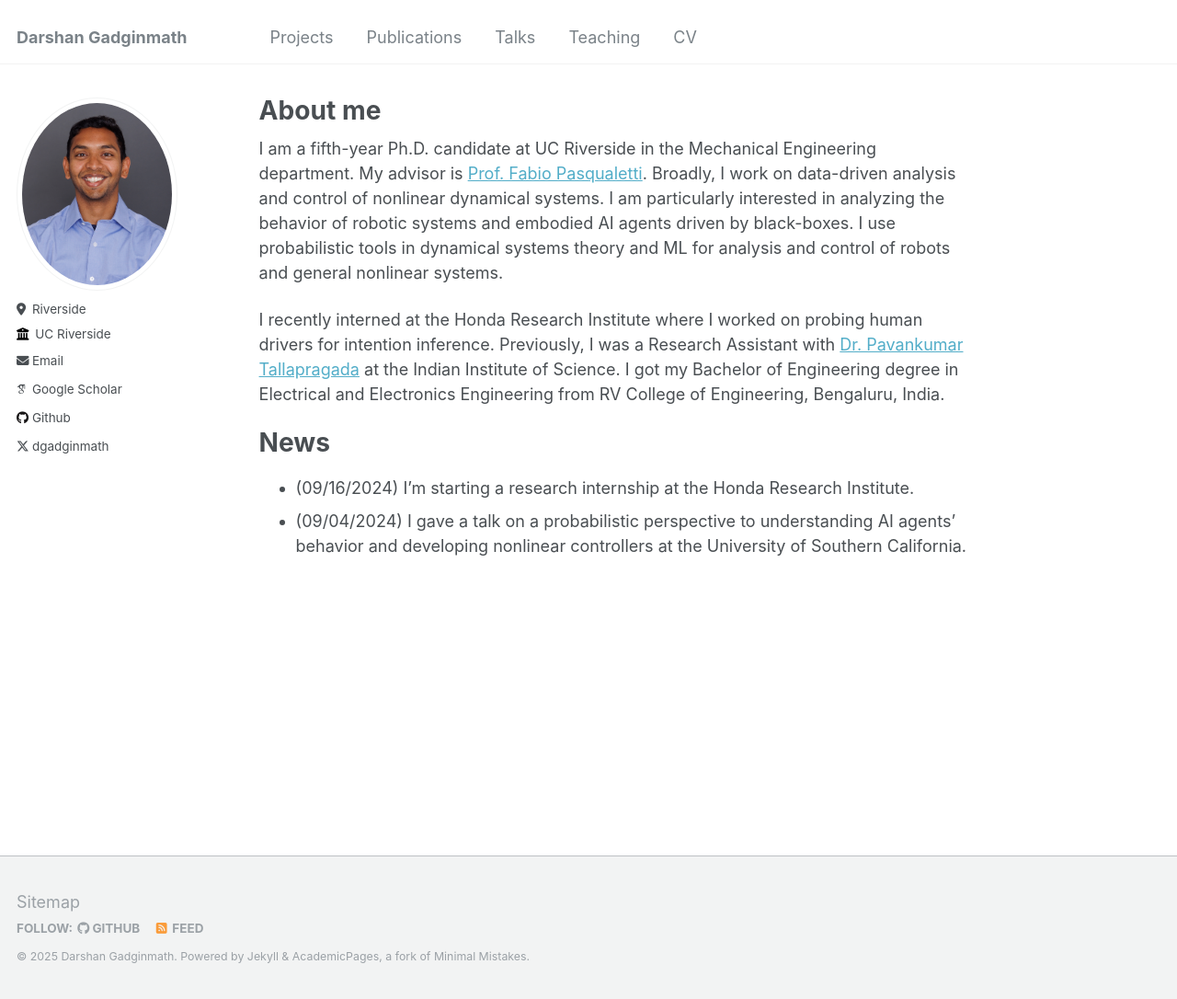
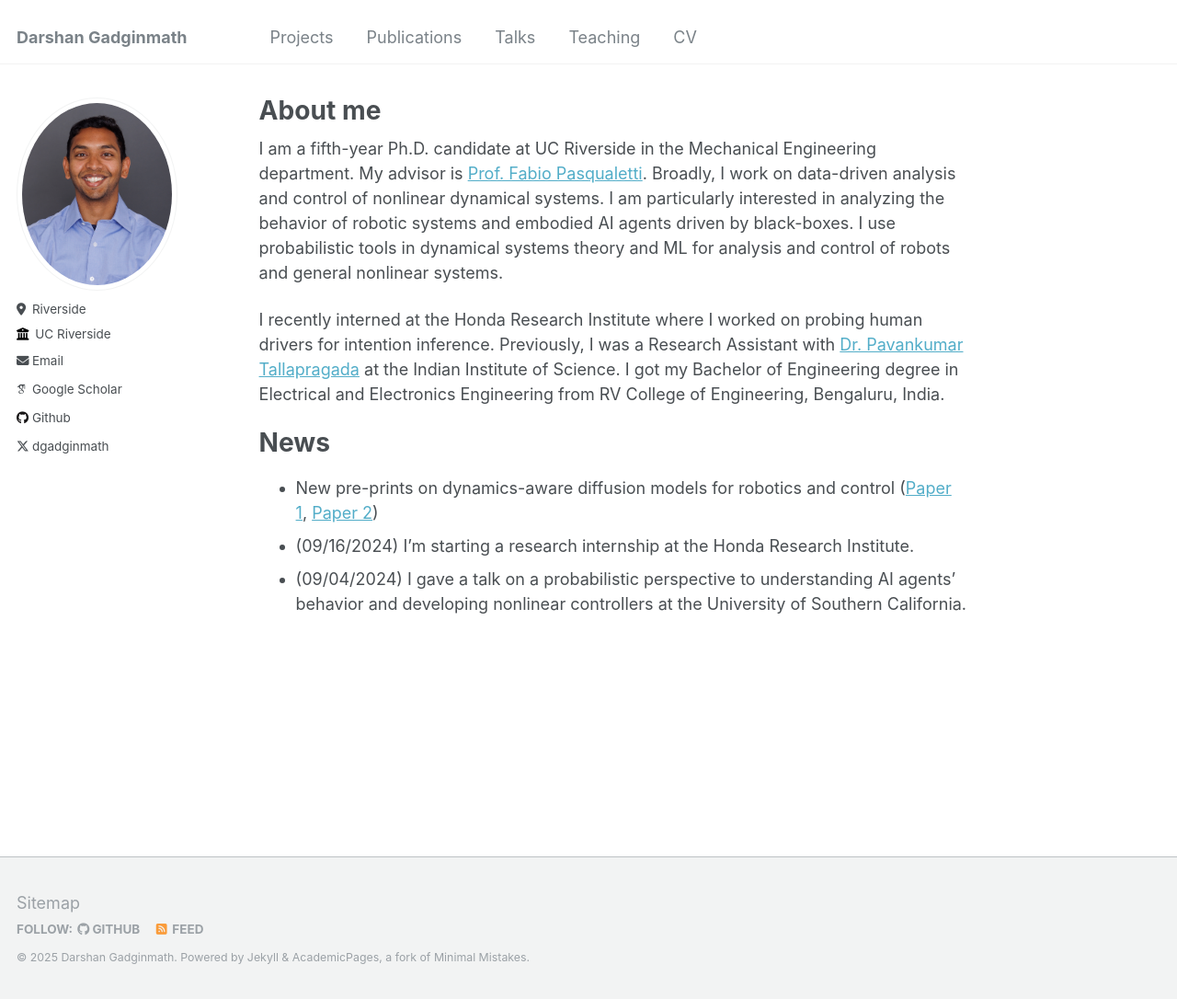
Before and after one commit to darshangm/darshangm.github.io, a Jekyll site: the page built from _pages/about.md, in a window 1280 px wide and 1086 px high. Shown: the whole window at 92% size. Built offline with Jekyll 4.4.1, drawn with Linux system fonts in a browser that asks for light colours; some web fonts are replaced.

Commit message:
Update about.md

```diff
--- a/_pages/about.md
+++ b/_pages/about.md
@@ -23,6 +23,7 @@
 
 News
 ======
+- New pre-prints on dynamics-aware diffusion models for robotics and control ([Paper 1](https://arxiv.org/pdf/2504.00236), [Paper 2](https://arxiv.org/pdf/2504.09836))
 - (09/16/2024) I'm starting a research internship at the Honda Research Institute.
 - (09/04/2024) I gave a talk on a probabilistic perspective to understanding AI agents' behavior and developing nonlinear controllers at the University of Southern California.
 
```
